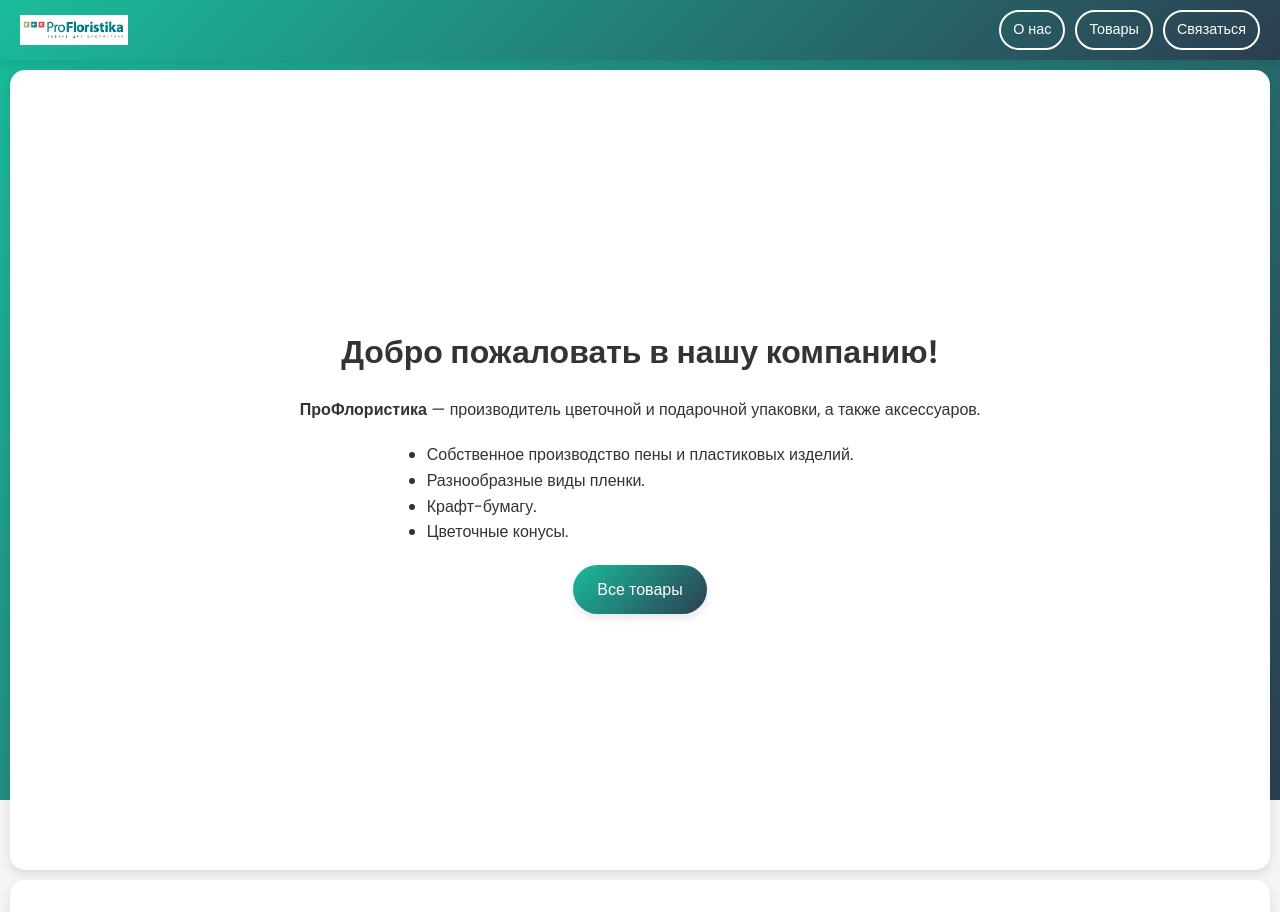
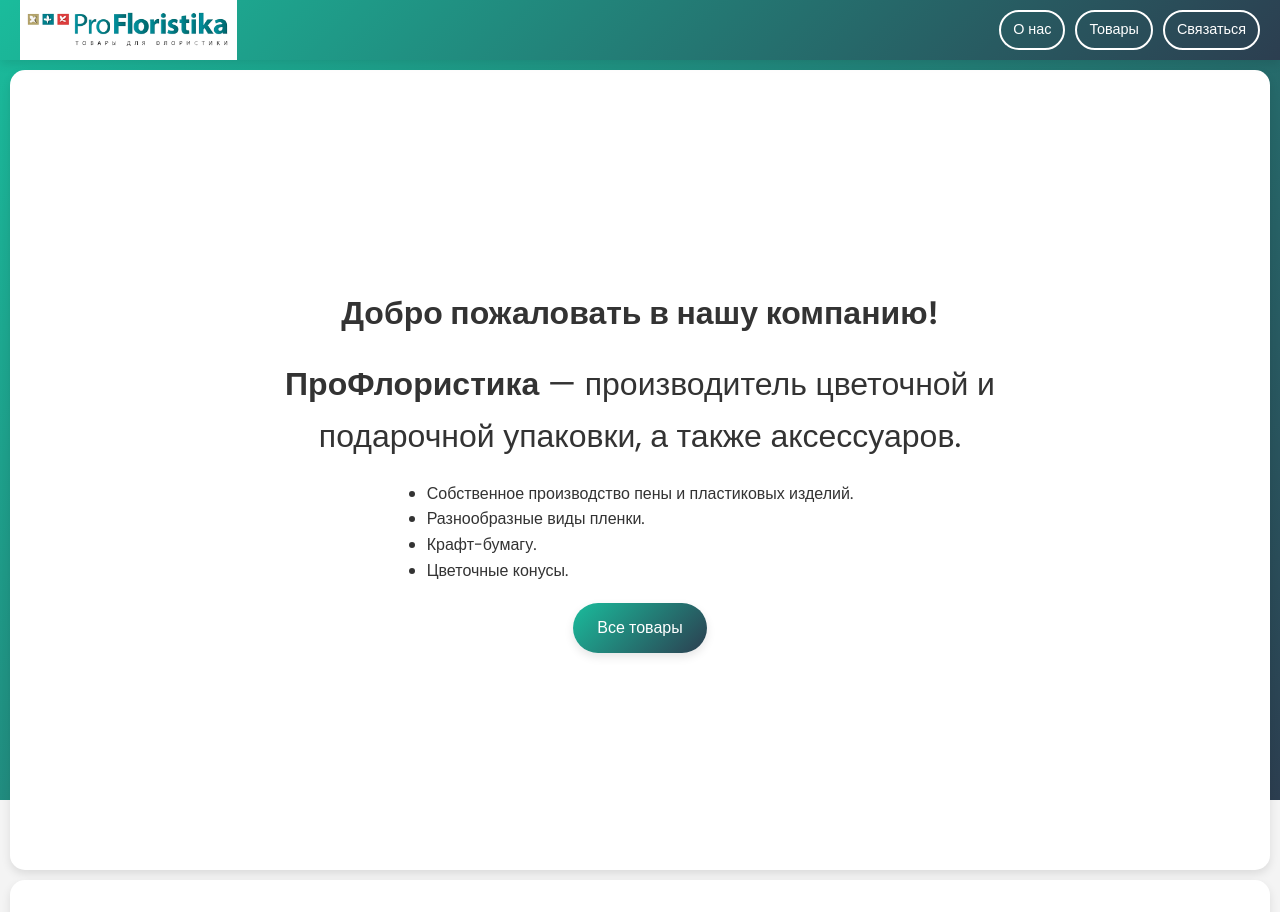
Before and after one commit to DelScream/ProFlor.github.io, a plain HTML site: page index.html in a window 1280 px wide. Shown: the top 912 px of the page. Drawn offline with Linux system fonts and the light colour scheme.

Commit message:
Add files via upload

```diff
--- a/css/main.css
+++ b/css/main.css
@@ -418,7 +418,7 @@ header {
 }
 
 header .logo {
-  height: 30px;
+  height: 60px; /* Было 30px */
   width: auto;
 }
 
--- a/index.html
+++ b/index.html
@@ -13,7 +13,7 @@
 </head>
 <body>
   <header>
-    <img src="img/logo.png" alt="Логотип ПроФлористика" class="logo">
+    <img src="img/logo.png" alt="Логотип ПроФлористика" class="logo" style="height: 60px;">
     <nav>
       <a href="index.html">О нас</a>
       <a href="product.html">Товары</a>
@@ -25,7 +25,7 @@
   <main>
     <section id="section1" class="fullscreen-section">
       <h1>Добро пожаловать в нашу компанию!</h1>
-      <p><b>ПроФлористика</b> — производитель цветочной и подарочной упаковки, а также аксессуаров.</p>
+      <p style="font-size: 2em;"><b>ПроФлористика</b> — производитель цветочной и подарочной упаковки, а также аксессуаров.</p>
       <ul>
         <li>Собственное производство пены и пластиковых изделий.</li>
         <li>Разнообразные виды пленки.</li>
```
